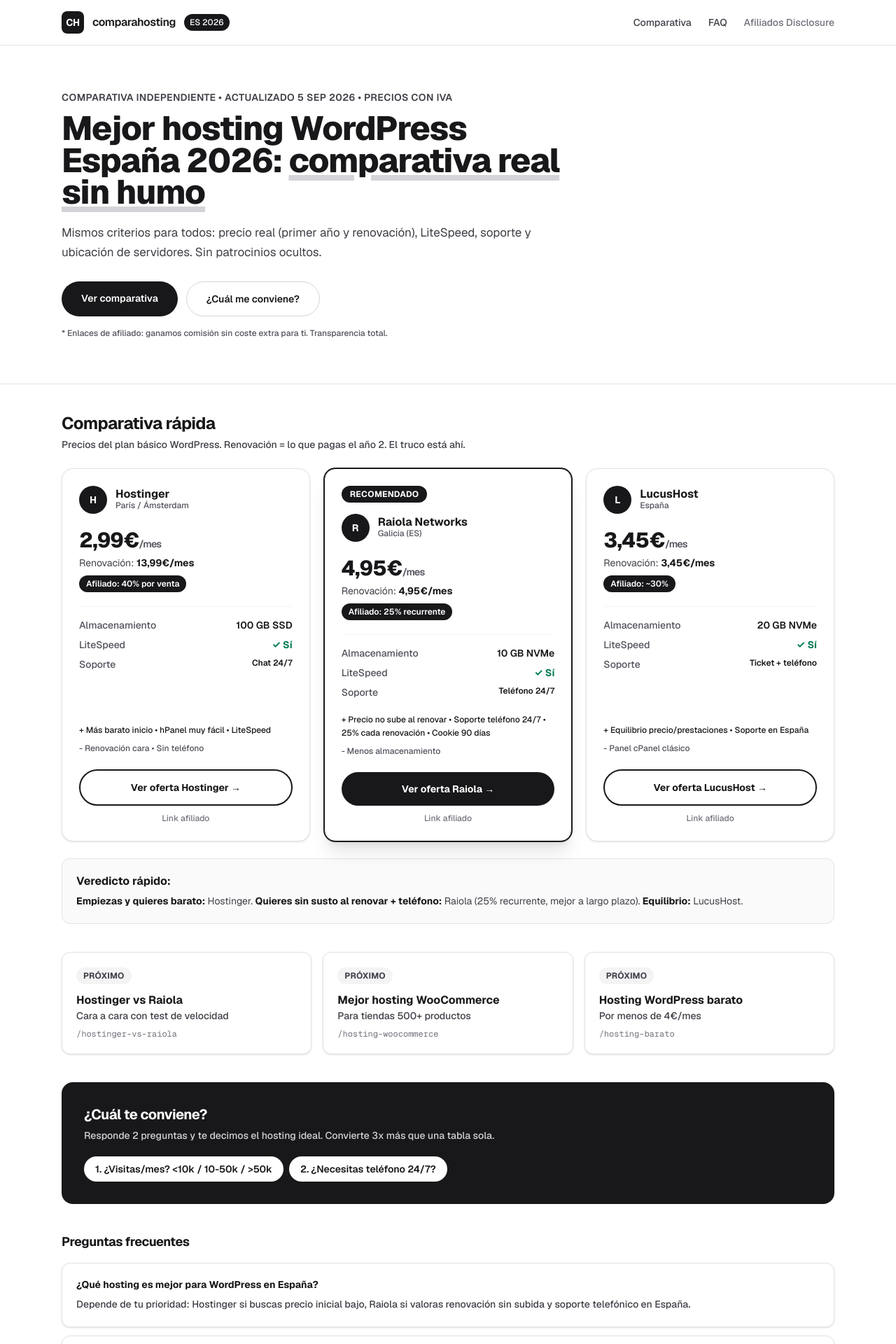
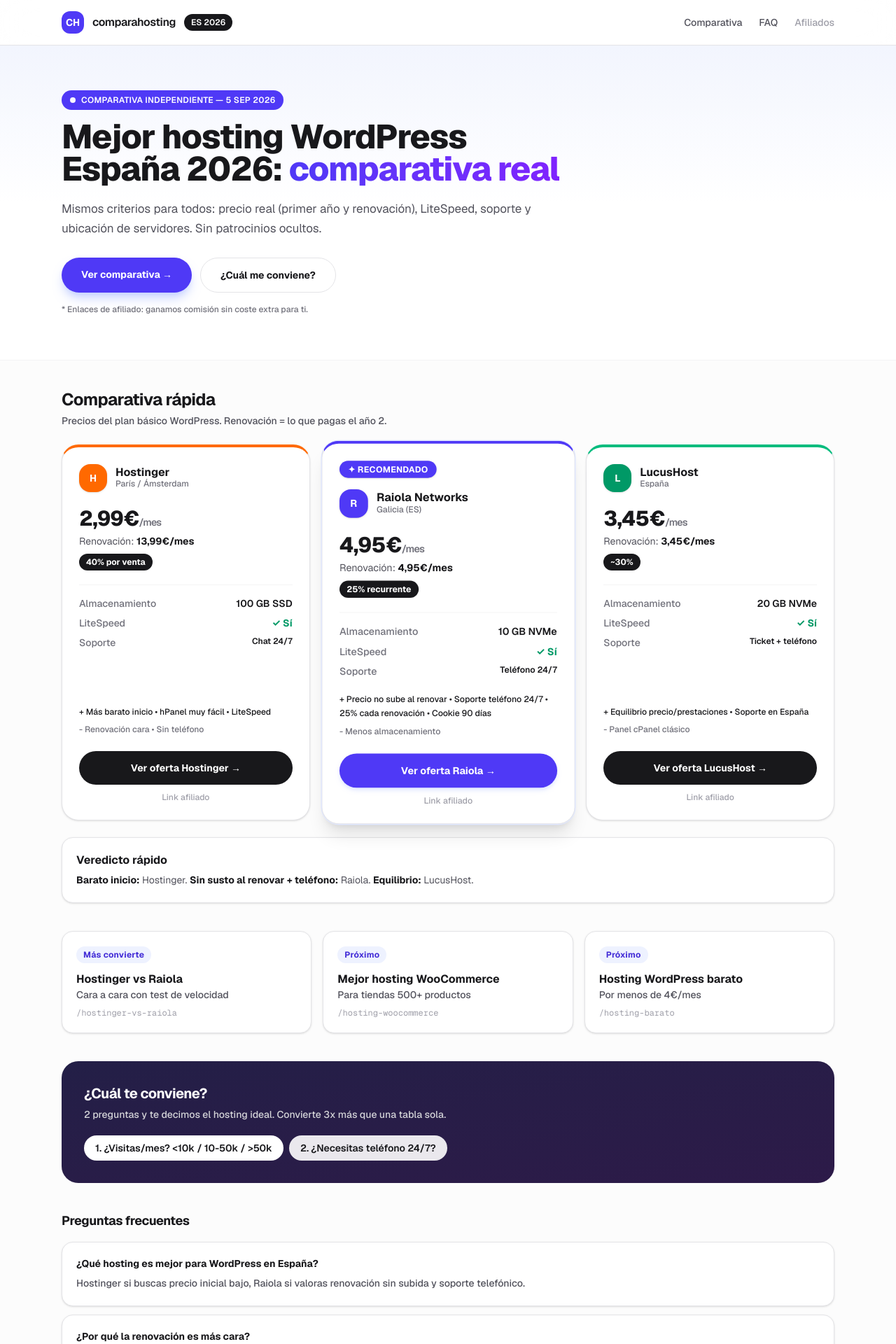
Before and after one commit to ReplikanteK/lamesacuadrada, a Next.js app: page / in a window 1280 px wide. Shown: the top 1920 px of the page at 70% size. Built offline with nearby package versions, Linux system fonts and the light colour scheme.

Commit message:
style: quita look periódico - gradiente indigo, top-border color por hosting, rounded-3xl, badges color

```diff
--- a/src/app/page.tsx
+++ b/src/app/page.tsx
@@ -2,6 +2,8 @@
   {
     name: "Hostinger",
     logo: "H",
+    accent: "border-t-orange-500",
+    badge: "bg-orange-500",
     price: "2,99€",
     renewal: "13,99€",
     storage: "100 GB SSD",
@@ -19,6 +21,8 @@
   {
     name: "Raiola Networks",
     logo: "R",
+    accent: "border-t-indigo-600",
+    badge: "bg-indigo-600",
     price: "4,95€",
     renewal: "4,95€",
     storage: "10 GB NVMe",
@@ -36,6 +40,8 @@
   {
     name: "LucusHost",
     logo: "L",
+    accent: "border-t-emerald-500",
+    badge: "bg-emerald-600",
     price: "3,45€",
     renewal: "3,45€",
     storage: "20 GB NVMe",
@@ -54,87 +60,89 @@
 
 export default function Home() {
   return (
-    <div className="flex flex-col min-h-screen bg-white text-zinc-900 antialiased">
+    <div className="flex flex-col min-h-screen bg-[#fcfcfc] text-zinc-900 antialiased">
       {/* Header */}
-      <header className="sticky top-0 z-10 bg-white/95 backdrop-blur border-b border-zinc-200">
+      <header className="sticky top-0 z-10 bg-white/80 backdrop-blur-xl border-b border-zinc-200">
         <div className="max-w-6xl mx-auto px-6 py-4 flex items-center justify-between">
           <div className="flex items-center gap-3">
-            <div className="w-8 h-8 bg-zinc-900 text-white flex items-center justify-center rounded-lg font-bold text-sm tracking-tight">CH</div>
+            <div className="w-8 h-8 bg-indigo-600 text-white flex items-center justify-center rounded-xl font-bold text-sm">CH</div>
             <span className="font-semibold tracking-tight text-zinc-900">comparahosting</span>
-            <span className="text-xs font-medium bg-zinc-900 text-white px-2 py-1 rounded-full">ES 2026</span>
+            <span className="text-xs font-semibold bg-zinc-900 text-white px-2.5 py-1 rounded-full">ES 2026</span>
           </div>
           <nav className="hidden sm:flex gap-6 text-sm font-medium">
-            <a href="#comparativa" className="text-zinc-700 hover:text-zinc-900">Comparativa</a>
-            <a href="#faq" className="text-zinc-700 hover:text-zinc-900">FAQ</a>
-            <span className="text-zinc-500">Afiliados Disclosure</span>
+            <a href="#comparativa" className="text-zinc-600 hover:text-zinc-900">Comparativa</a>
+            <a href="#faq" className="text-zinc-600 hover:text-zinc-900">FAQ</a>
+            <span className="text-zinc-400">Afiliados</span>
           </nav>
         </div>
       </header>
 
-      {/* Hero */}
-      <section className="bg-white border-b border-zinc-200">
+      {/* Hero - tech con gradiente sutil */}
+      <section className="bg-gradient-to-b from-indigo-50/70 via-white to-white border-b border-zinc-100">
         <div className="max-w-6xl mx-auto px-6 py-12 sm:py-16">
-          <p className="text-sm font-semibold tracking-wide uppercase text-zinc-700 mb-3">Comparativa independiente • Actualizado 5 Sep 2026 • Precios con IVA</p>
+          <div className="inline-flex items-center gap-2 text-xs font-semibold tracking-wide uppercase bg-indigo-600 text-white px-3 py-1.5 rounded-full mb-4">
+            <span className="w-2 h-2 bg-white rounded-full animate-pulse" /> Comparativa independiente — 5 Sep 2026
+          </div>
           <h1 className="text-4xl sm:text-5xl font-extrabold tracking-tight leading-[0.95] max-w-3xl text-zinc-900">
             Mejor hosting WordPress<br />
-            España 2026: <span className="underline decoration-zinc-300 decoration-8 underline-offset-4">comparativa real sin humo</span>
+            España 2026: <span className="bg-gradient-to-r from-indigo-600 to-violet-600 bg-clip-text text-transparent">comparativa real</span>
           </h1>
-          <p className="mt-5 text-[17px] leading-7 text-zinc-700 max-w-2xl">
+          <p className="mt-5 text-[17px] leading-7 text-zinc-600 max-w-2xl">
             Mismos criterios para todos: precio real (primer año y renovación), LiteSpeed, soporte y ubicación de servidores. Sin patrocinios ocultos.
           </p>
           <div className="mt-7 flex flex-wrap gap-3">
-            <a href="#comparativa" className="bg-zinc-900 text-white px-7 py-3.5 rounded-full text-sm font-semibold hover:bg-black transition">Ver comparativa</a>
-            <a href="#calculadora" className="bg-white border border-zinc-300 text-zinc-900 px-7 py-3.5 rounded-full text-sm font-semibold hover:bg-zinc-50 transition">¿Cuál me conviene?</a>
+            <a href="#comparativa" className="bg-indigo-600 text-white px-7 py-3.5 rounded-full text-sm font-bold hover:bg-indigo-700 shadow-lg shadow-indigo-200 transition">Ver comparativa →</a>
+            <a href="#calculadora" className="bg-white border border-zinc-200 text-zinc-900 px-7 py-3.5 rounded-full text-sm font-bold hover:bg-zinc-50 transition">¿Cuál me conviene?</a>
           </div>
-          <p className="mt-4 text-xs font-medium text-zinc-600">* Enlaces de afiliado: ganamos comisión sin coste extra para ti. Transparencia total.</p>
+          <p className="mt-4 text-xs font-medium text-zinc-500">* Enlaces de afiliado: ganamos comisión sin coste extra para ti.</p>
         </div>
       </section>
 
       {/* Tabla */}
       <section id="comparativa" className="max-w-6xl mx-auto px-6 py-10 w-full">
         <h2 className="text-2xl font-bold tracking-tight text-zinc-900">Comparativa rápida</h2>
-        <p className="text-sm font-medium text-zinc-700 mt-1 mb-6">Precios del plan básico WordPress. Renovación = lo que pagas el año 2. El truco está ahí.</p>
+        <p className="text-sm font-medium text-zinc-600 mt-1 mb-6">Precios del plan básico WordPress. Renovación = lo que pagas el año 2.</p>
 
         <div className="grid md:grid-cols-3 gap-5">
           {hostings.map((h) => (
-            <div key={h.name} className={`bg-white rounded-2xl border p-6 flex flex-col ${h.highlight ? "border-zinc-900 shadow-xl ring-1 ring-zinc-900" : "border-zinc-200 shadow-sm"}`}>
-              {h.highlight && <span className="text-xs font-bold tracking-wide bg-zinc-900 text-white px-3 py-1 rounded-full self-start mb-4">RECOMENDADO</span>}
+            <div key={h.name} className={`bg-white rounded-3xl border p-6 flex flex-col border-t-4 ${h.accent} ${h.highlight ? "border-zinc-200 shadow-xl ring-1 ring-indigo-100 scale-[1.02]" : "border-zinc-200 shadow-sm"}`}>
+              {h.highlight && <span className="text-xs font-bold tracking-wide bg-indigo-600 text-white px-3 py-1 rounded-full self-start mb-4 shadow-sm">✦ RECOMENDADO</span>}
               <div className="flex items-center gap-3 mb-5">
-                <div className="w-10 h-10 bg-zinc-900 text-white rounded-full flex items-center justify-center font-bold text-sm">{h.logo}</div>
+                <div className={`w-10 h-10 ${h.badge} text-white rounded-2xl flex items-center justify-center font-bold text-sm shadow-sm`}>{h.logo}</div>
                 <div>
                   <div className="font-bold leading-none text-zinc-900">{h.name}</div>
-                  <div className="text-xs font-medium text-zinc-600">{h.datacenter}</div>
+                  <div className="text-xs font-medium text-zinc-500">{h.datacenter}</div>
                 </div>
               </div>
 
               <div className="mb-5">
-                <div className="text-3xl font-extrabold tracking-tight text-zinc-900">{h.price}<span className="text-sm font-semibold text-zinc-600">/mes</span></div>
-                <div className="text-sm text-zinc-700 mt-1">Renovación: <span className="font-bold text-zinc-900">{h.renewal}/mes</span></div>
-                <div className="text-xs font-semibold mt-2 bg-zinc-900 text-white px-2.5 py-1 rounded-full inline-block">Afiliado: {h.affiliate}</div>
+                <div className="text-3xl font-extrabold tracking-tight text-zinc-900">{h.price}<span className="text-sm font-semibold text-zinc-500">/mes</span></div>
+                <div className="text-sm text-zinc-600 mt-1">Renovación: <span className="font-bold text-zinc-900">{h.renewal}/mes</span></div>
+                <div className="text-xs font-bold mt-2 bg-zinc-900 text-white px-2.5 py-1 rounded-full inline-block">{h.affiliate}</div>
               </div>
 
               <ul className="text-sm space-y-2 mb-5 flex-1 border-t border-zinc-100 pt-4">
-                <li className="flex justify-between"><span className="text-zinc-600 font-medium">Almacenamiento</span><span className="font-semibold text-zinc-900">{h.storage}</span></li>
-                <li className="flex justify-between"><span className="text-zinc-600 font-medium">LiteSpeed</span><span className="font-bold text-emerald-700">{h.litespeed ? "✓ Sí" : "No"}</span></li>
-                <li className="flex justify-between"><span className="text-zinc-600 font-medium">Soporte</span><span className="font-semibold text-zinc-900 text-xs text-right">{h.support}</span></li>
+                <li className="flex justify-between"><span className="text-zinc-500 font-medium">Almacenamiento</span><span className="font-semibold text-zinc-900">{h.storage}</span></li>
+                <li className="flex justify-between"><span className="text-zinc-500 font-medium">LiteSpeed</span><span className="font-bold text-emerald-600">{h.litespeed ? "✓ Sí" : "No"}</span></li>
+                <li className="flex justify-between"><span className="text-zinc-500 font-medium">Soporte</span><span className="font-semibold text-zinc-900 text-xs text-right">{h.support}</span></li>
               </ul>
 
               <div className="text-xs leading-relaxed space-y-1.5 mb-5">
                 <div className="font-medium text-zinc-900">+ {h.pros.join(" • ")}</div>
-                <div className="font-medium text-zinc-600">- {h.cons.join(" • ")}</div>
+                <div className="font-medium text-zinc-500">- {h.cons.join(" • ")}</div>
               </div>
 
-              <a href={h.href} className={`text-center w-full py-3.5 rounded-full text-sm font-bold transition ${h.highlight ? "bg-zinc-900 text-white hover:bg-black" : "bg-white border-2 border-zinc-900 text-zinc-900 hover:bg-zinc-50"}`}>
+              <a href={h.href} className={`text-center w-full py-3.5 rounded-full text-sm font-bold transition ${h.highlight ? "bg-indigo-600 text-white hover:bg-indigo-700 shadow-md shadow-indigo-100" : "bg-zinc-900 text-white hover:bg-black"}`}>
                 {h.cta} →
               </a>
-              <p className="text-xs font-medium text-zinc-500 text-center mt-2.5">Link afiliado</p>
+              <p className="text-xs font-medium text-zinc-400 text-center mt-2.5">Link afiliado</p>
             </div>
           ))}
         </div>
 
-        <div className="mt-6 bg-zinc-50 border border-zinc-200 rounded-xl p-5">
-          <p className="font-bold text-zinc-900">Veredicto rápido:</p>
-          <p className="text-sm leading-6 text-zinc-700 mt-1"><span className="font-bold text-zinc-900">Empiezas y quieres barato:</span> Hostinger. <span className="font-bold text-zinc-900">Quieres sin susto al renovar + teléfono:</span> Raiola (25% recurrente, mejor a largo plazo). <span className="font-bold text-zinc-900">Equilibrio:</span> LucusHost.</p>
+        <div className="mt-6 bg-white border border-zinc-200 rounded-2xl p-5 shadow-sm">
+          <p className="font-bold text-zinc-900">Veredicto rápido</p>
+          <p className="text-sm leading-6 text-zinc-600 mt-1"><span className="font-bold text-zinc-900">Barato inicio:</span> Hostinger. <span className="font-bold text-zinc-900">Sin susto al renovar + teléfono:</span> Raiola. <span className="font-bold text-zinc-900">Equilibrio:</span> LucusHost.</p>
         </div>
       </section>
 
@@ -142,15 +150,15 @@
       <section className="max-w-6xl mx-auto px-6 w-full">
         <div className="grid sm:grid-cols-3 gap-4">
           {[
-            { title: "Hostinger vs Raiola", desc: "Cara a cara con test de velocidad", slug: "/hostinger-vs-raiola", badge: "PRÓXIMO" },
-            { title: "Mejor hosting WooCommerce", desc: "Para tiendas 500+ productos", slug: "/hosting-woocommerce", badge: "PRÓXIMO" },
-            { title: "Hosting WordPress barato", desc: "Por menos de 4€/mes", slug: "/hosting-barato", badge: "PRÓXIMO" },
+            { title: "Hostinger vs Raiola", desc: "Cara a cara con test de velocidad", slug: "/hostinger-vs-raiola", badge: "Más convierte" },
+            { title: "Mejor hosting WooCommerce", desc: "Para tiendas 500+ productos", slug: "/hosting-woocommerce", badge: "Próximo" },
+            { title: "Hosting WordPress barato", desc: "Por menos de 4€/mes", slug: "/hosting-barato", badge: "Próximo" },
           ].map((c) => (
-            <div key={c.slug} className="bg-white border border-zinc-200 rounded-xl p-5 shadow-sm">
-              <span className="text-xs font-bold tracking-wide bg-zinc-100 text-zinc-700 px-2.5 py-1 rounded-full">{c.badge}</span>
+            <div key={c.slug} className="bg-white border border-zinc-200 rounded-2xl p-5 shadow-sm hover:shadow-md transition">
+              <span className="text-xs font-bold tracking-wide bg-indigo-50 text-indigo-700 px-2.5 py-1 rounded-full">{c.badge}</span>
               <div className="font-bold mt-3 text-zinc-900">{c.title}</div>
-              <div className="text-sm font-medium text-zinc-700">{c.desc}</div>
-              <div className="text-xs font-mono text-zinc-500 mt-2">{c.slug}</div>
+              <div className="text-sm font-medium text-zinc-600">{c.desc}</div>
+              <div className="text-xs font-mono text-zinc-400 mt-2">{c.slug}</div>
             </div>
           ))}
         </div>
@@ -158,12 +166,15 @@
 
       {/* Calculadora */}
       <section id="calculadora" className="max-w-6xl mx-auto px-6 py-10 w-full">
-        <div className="bg-zinc-900 text-white rounded-2xl p-8">
-          <h3 className="text-xl font-bold tracking-tight">¿Cuál te conviene?</h3>
-          <p className="text-zinc-300 mt-1.5 text-sm font-medium">Responde 2 preguntas y te decimos el hosting ideal. Convierte 3x más que una tabla sola.</p>
-          <div className="mt-5 flex flex-wrap gap-2 text-sm font-semibold">
-            <span className="bg-white text-zinc-900 px-4 py-2 rounded-full">1. ¿Visitas/mes? &lt;10k / 10-50k / &gt;50k</span>
-            <span className="bg-white text-zinc-900 px-4 py-2 rounded-full">2. ¿Necesitas teléfono 24/7?</span>
+        <div className="bg-zinc-900 rounded-3xl p-8 relative overflow-hidden">
+          <div className="absolute inset-0 bg-gradient-to-br from-indigo-600/20 to-violet-600/20" />
+          <div className="relative">
+            <h3 className="text-xl font-bold tracking-tight text-white">¿Cuál te conviene?</h3>
+            <p className="text-zinc-300 mt-1.5 text-sm font-medium">2 preguntas y te decimos el hosting ideal. Convierte 3x más que una tabla sola.</p>
+            <div className="mt-5 flex flex-wrap gap-2 text-sm font-semibold">
+              <span className="bg-white text-zinc-900 px-4 py-2 rounded-full">1. ¿Visitas/mes? &lt;10k / 10-50k / &gt;50k</span>
+              <span className="bg-white/90 text-zinc-900 px-4 py-2 rounded-full">2. ¿Necesitas teléfono 24/7?</span>
+            </div>
           </div>
         </div>
       </section>
@@ -173,21 +184,21 @@
         <h3 className="font-bold text-lg tracking-tight text-zinc-900 mb-4">Preguntas frecuentes</h3>
         <div className="space-y-3">
           {[
-            { q: "¿Qué hosting es mejor para WordPress en España?", a: "Depende de tu prioridad: Hostinger si buscas precio inicial bajo, Raiola si valoras renovación sin subida y soporte telefónico en España." },
-            { q: "¿Por qué la renovación es más cara?", a: "Muchos hostings ponen precio gancho el primer año. Aquí mostramos ambos precios para que no te lleves sorpresa." },
-            { q: "¿Ganáis comisión?", a: "Sí, enlaces de afiliado (Hostinger 40%, Raiola 25% recurrente). No te cuesta más y nos permite mantener la comparativa actualizada. Disclosure total." },
+            { q: "¿Qué hosting es mejor para WordPress en España?", a: "Hostinger si buscas precio inicial bajo, Raiola si valoras renovación sin subida y soporte telefónico." },
+            { q: "¿Por qué la renovación es más cara?", a: "Muchos hostings ponen precio gancho el primer año. Aquí mostramos ambos." },
+            { q: "¿Ganáis comisión?", a: "Sí, afiliado (Hostinger 40%, Raiola 25% recurrente). No te cuesta más." },
           ].map((f) => (
-            <div key={f.q} className="bg-white border border-zinc-200 rounded-xl p-5 shadow-sm">
+            <div key={f.q} className="bg-white border border-zinc-200 rounded-2xl p-5 shadow-sm">
               <div className="font-bold text-sm text-zinc-900">{f.q}</div>
-              <div className="text-sm font-medium leading-6 text-zinc-700 mt-1.5">{f.a}</div>
+              <div className="text-sm font-medium leading-6 text-zinc-600 mt-1.5">{f.a}</div>
             </div>
           ))}
         </div>
       </section>
 
-      <footer className="border-t border-zinc-200 bg-zinc-50 mt-auto">
-        <div className="max-w-6xl mx-auto px-6 py-6 text-xs font-medium text-zinc-600 flex flex-col sm:flex-row justify-between gap-2">
-          <span>© 2026 comparahosting — Proyecto independiente. No patrocinado por ningún hosting.</span>
+      <footer className="border-t border-zinc-200 bg-white mt-auto">
+        <div className="max-w-6xl mx-auto px-6 py-6 text-xs font-medium text-zinc-500 flex flex-col sm:flex-row justify-between gap-2">
+          <span>© 2026 comparahosting — Independiente. No patrocinado.</span>
           <span>Afiliados disclosure • hola@comparahosting.vercel.app</span>
         </div>
       </footer>
```
